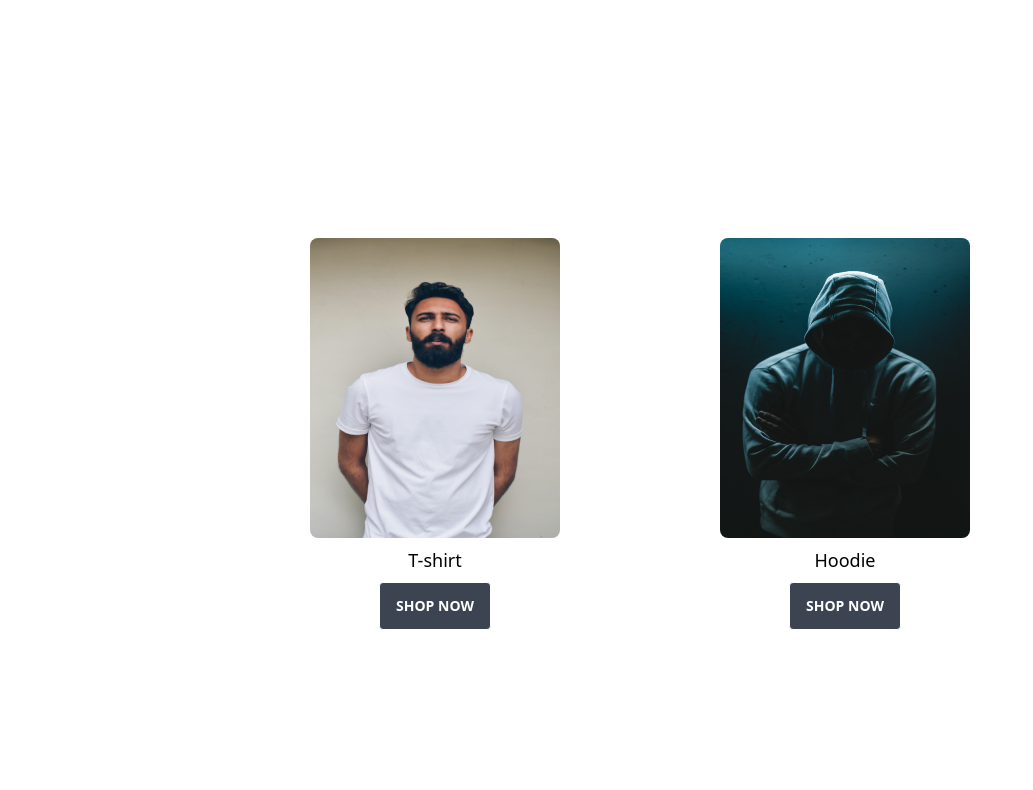
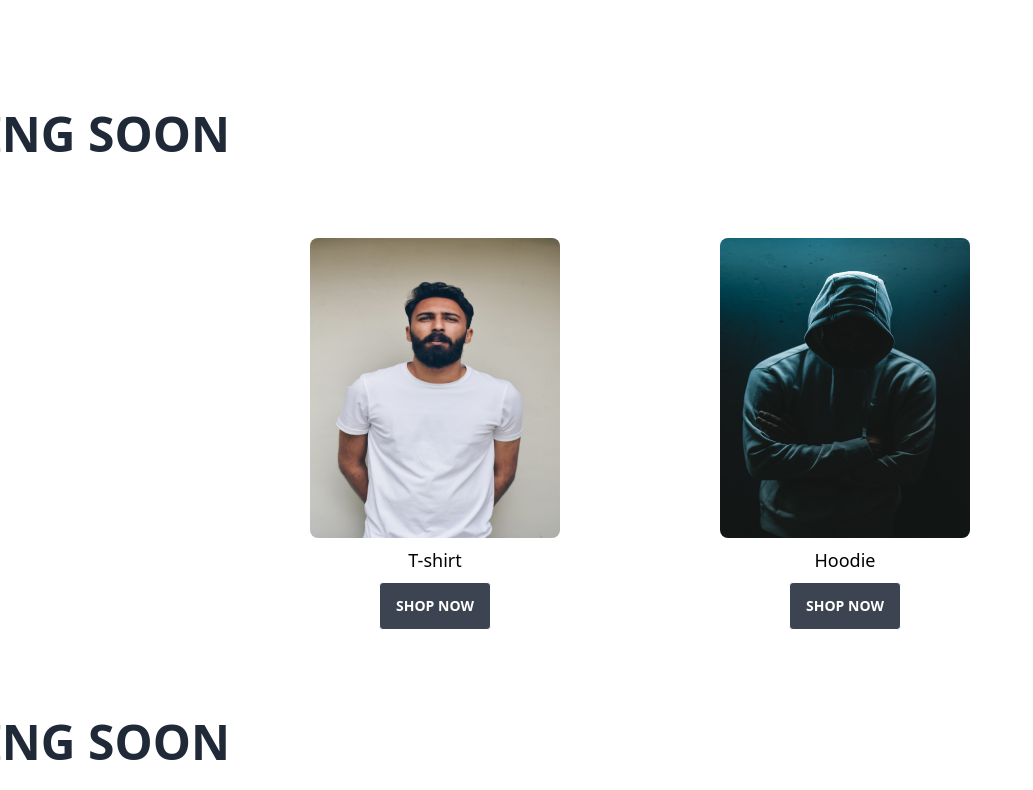
Before and after one commit to Ashutoshkr23/boys-played-well, a Next.js app: page / in a window 1280 px wide. Shown: the part 1870-2660 px from the top of the page, without its empty margins (0-1033 px from the left). Built offline with nearby package versions, Linux system fonts and the light colour scheme.

Commit message:
merchandise text edit

```diff
--- a/src/Component/Merchandise.jsx
+++ b/src/Component/Merchandise.jsx
@@ -14,7 +14,7 @@ function Merchandise() {
                   }}
                   className='text-5xl font-bold'
               >
-                  COMING SOON
+                  MERCHANDISE COMING SOON
               </motion.p>
           </div>
 
@@ -50,12 +50,9 @@ function Merchandise() {
                   }}
                     className='text-5xl font-bold'
               >
-                    COMING SOON
+                    MERCHANDISE COMING SOON
               </motion.p>
           </div>
-
-
-
     </div>
   )
 }
```
